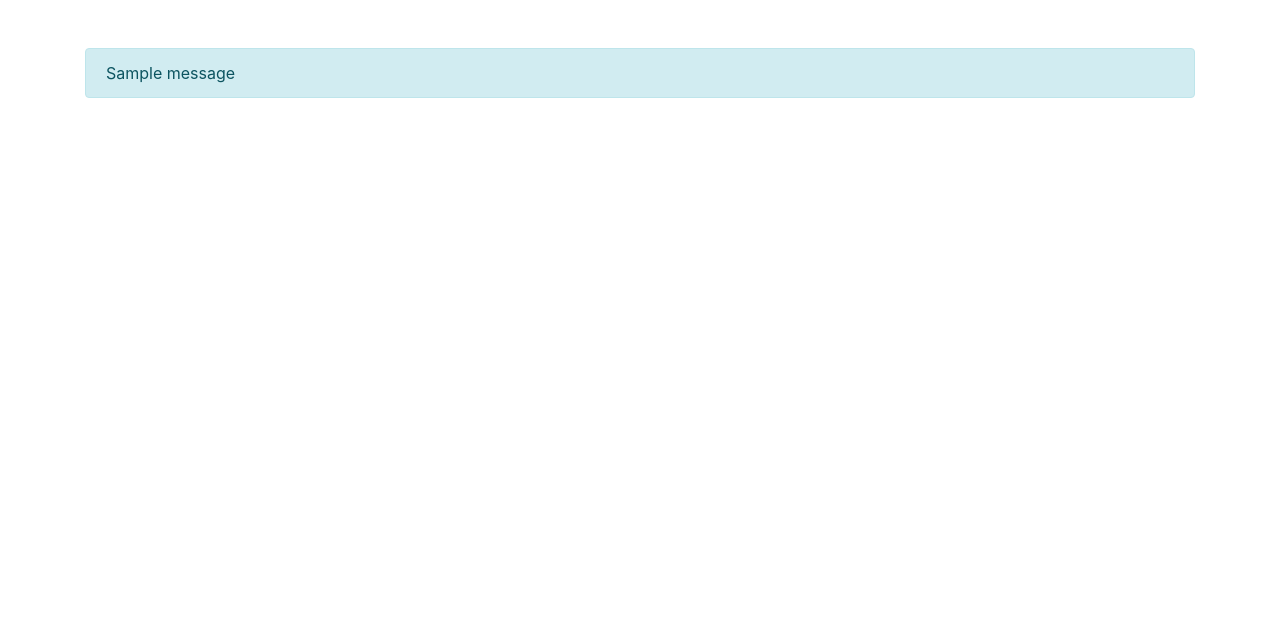
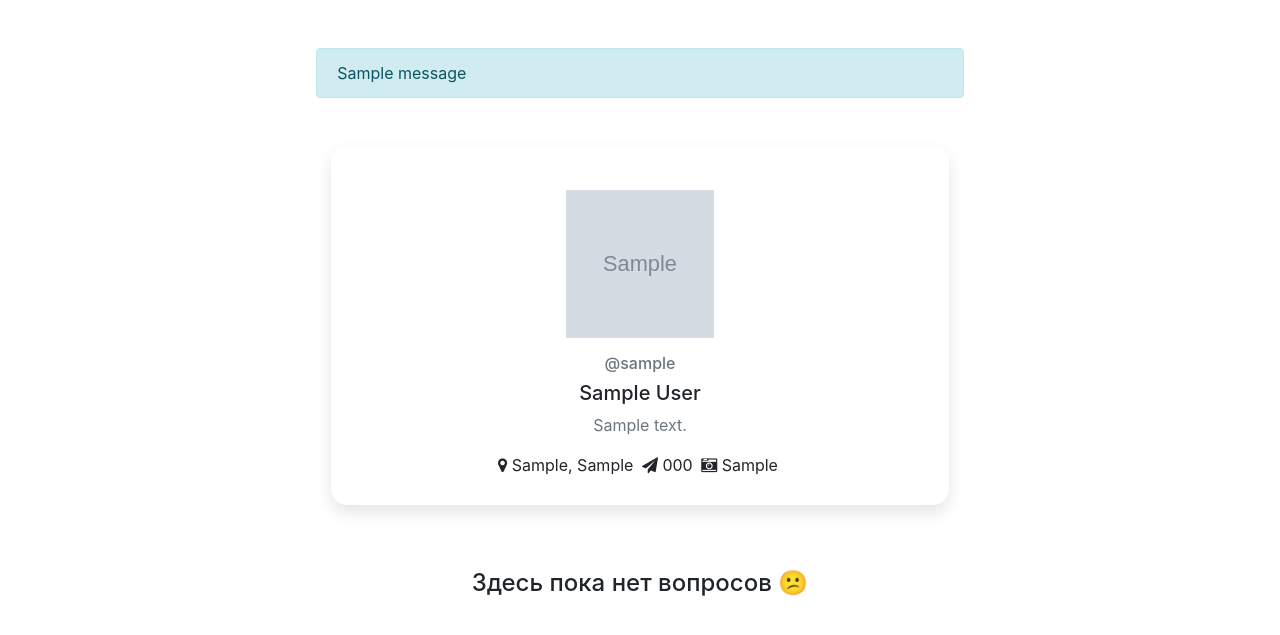
Before and after one commit to fdnflm/Askify, a Flask app: page / in a window 1280 px wide. Shown: the part 62-697 px from the top of the page. Run offline with Flask 2, Linux system fonts and the light colour scheme; a user stored in the database is signed in; tables that the repository leaves empty hold one stand-in row (values such as "Sample post"); grey boxes marked "Sample" are stand-in pictures; one stand-in notice (Sample message) is shown; some libraries are stand-ins or nearby versions.

Commit message:
updated html code

```diff
--- a/templates/app/user.html
+++ b/templates/app/user.html
@@ -18,6 +18,9 @@
       {% if user and user.username != current_user.username %}
         <a class="dropdown-item" href="{{ url_for('user', username=current_user.username) }}">Профиль</a>
       {% endif %}
+      <a class="dropdown-item" href="{{ url_for('questions') }}">Вопросы
+      <span class="badge badge-warning">{{ questions_amount }}</span>
+      </a>
       <a class="dropdown-item" href="{{ url_for('settings') }}">Настройки</a>
       <div class="dropdown-divider"></div>
       <a class="dropdown-item" href="{{ url_for('logout') }}">Выйти</a>
@@ -26,4 +29,116 @@
 {% endblock %}
 
 {% block content %}
+  <div class="col-md-7 col-lg-7 mx-auto pb-4">
+    <div class="card question py-2 mt-5 mb-3">
+      <div class="card-body">
+        <div class="text-center">
+          {% if user %}
+            <img src="{{ url_for('static', filename='avatars/' + user.avatar_id) }}" class="rounded fit-big p-3 mx-auto d-block" alt="avatar">
+            <h6 class="text-muted">@{{ user.username }}</h6>
+            <h5>{{ user.first_name }} {{ user.last_name }}</h5>
+
+            {% if user.bio %}
+              <p class="text-muted">{{ user.bio }}</p>
+            {% endif %}
+
+            {% if user.country %}
+              <span class="pr-1"><i class="fa fa-map-marker" aria-hidden="true"></i> {{ user.country }}, {{ user.city }}</span>
+            {% endif %}
+
+            {% if user.telegram %}
+              <span class="pr-1">
+                <i class="fa fa-paper-plane" aria-hidden="true"></i>
+                <a class="text-body text-decoration-none" href="https://t.me/{{ user.telegram }}">{{ user.telegram }}</a>
+              </span>
+            {% endif %}
+
+            {% if user.instagram %}
+              <span class="pr-1">
+                <i class="fa fa-camera-retro" aria-hidden="true"></i>
+                <a class="text-body text-decoration-none" href="https://instagram.com/{{ user.instagram }}">{{ user.instagram }}</a>
+              </span>
+            {% endif %}
+
+            <p class="pt-2">
+              {% if not current_user.is_following(user) %}
+                <a href="{{ url_for('follow', username=user.username) }}" class="btn btn-sm btn-warning">Подписаться</a>
+              {% else %}
+                <a href="{{ url_for('unfollow', username=user.username) }}" class="btn btn-sm btn-outline-warning">Отписаться</a>
+              {% endif %}
+            </p>
+          {% else %}
+            <img src="{{ url_for('static', filename='avatars/' + current_user.avatar_id) }}" class="rounded fit-big p-3 mx-auto d-block" alt="avatar">
+            <h6 class="text-muted">@{{ current_user.username }}</h6>
+            <h5>{{ current_user.first_name }} {{ current_user.last_name }}</h5>
+
+            {% if current_user.bio %}
+            <p class="text-muted">{{ current_user.bio }}</p>
+            {% endif %}
+
+            {% if current_user.country %}
+              <span class="pr-1"><i class="fa fa-map-marker" aria-hidden="true"></i> {{ current_user.country }}, {{ current_user.city }}</span>
+            {% endif %}
+
+            {% if current_user.telegram %}
+              <span class="pr-1">
+                <i class="fa fa-paper-plane" aria-hidden="true"></i>
+                <a class="text-body text-decoration-none" href="https://t.me/{{ current_user.telegram }}">{{ current_user.telegram }}</a>
+              </span>
+            {% endif %}
+
+            {% if current_user.instagram %}
+              <span class="pr-1">
+                <i class="fa fa-camera-retro" aria-hidden="true"></i>
+                <a class="text-body text-decoration-none" href="https://instagram.com/{{ current_user.instagram }}">{{ current_user.instagram }}</a>
+              </span>
+            {% endif %}
+
+          {% endif %}
+        </div>
+      </div>
+    </div>
+  </div>
+
+  {% if user %}
+    <div class="col-sm-9 col-md-7 col-lg-7 mx-auto pb-3">
+      <div class="card question mb-3">
+        <div class="card-body">
+          <h5 class="pb-2">Задайте вопрос:</h5>
+          <form action="/user/{{ user.username }}" method="POST">
+            {{ form.hidden_tag() }}
+            {{ form.message(class="form-control mb-3", placeholder=form.message.label.text) }}
+            <span class="ml-4">
+            {{ form.anon(class="form-check-input float-left") }}
+            <label class="form-check-label" for="anon">{{ form.anon.label.text }}</label>
+            </span>
+            {{ form.submit(class="btn btn-success float-right") }}
+          </form>
+        </div>
+      </div>
+    </div>
+  {% endif %}
+
+  {% if questions %}
+    {% for question in questions %}
+      <div class="col-sm-9 col-md-7 col-lg-7 mx-auto py-4">
+        <div class="card question mb-3">
+          <div id="133228" class="card-body">
+            {% if not question.is_anonymous %}
+              <small ><a href="{{ url_for('user', username=question.author.username) }}" class="text-warning">@{{ question.author.username }}</a></small>
+            {% else %}
+              <small class="text-muted">Анонимно</small>
+            {% endif %}
+            <small class="text-muted float-right">{{ moment(question.date_created).format("L LT") }}</small>
+            <div class="card-text pt-1">{{ question.text }}</div>
+            <hr class="hr mt-4 mb-4">
+            <small class="text-muted float-right">{{ moment(question.date_modified).format("L LT") }}</small>
+            <div class="answer">{{ question.answer }}</div>
+          </div>
+        </div>
+      </div>
+    {% endfor %}
+  {% else %}
+    <h4 class="text-center py-4">Здесь пока нет вопросов 😕</h4>
+  {% endif %}
 {% endblock %}
--- a/templates/base.html
+++ b/templates/base.html
@@ -28,7 +28,7 @@
       {% with messages = get_flashed_messages() %}
         {% if messages %}
           {% for message in messages %}
-            <div class="alert alert-info" role="alert">{{ message }}</div>
+            <div class="alert alert-info col-lg-7 mx-auto" role="alert">{{ message }}</div>
           {% endfor %}
         {% endif %}
         {% endwith %}
```
Also changed, not shown: templates/app/questions.html (added, +49 -0 lines).
